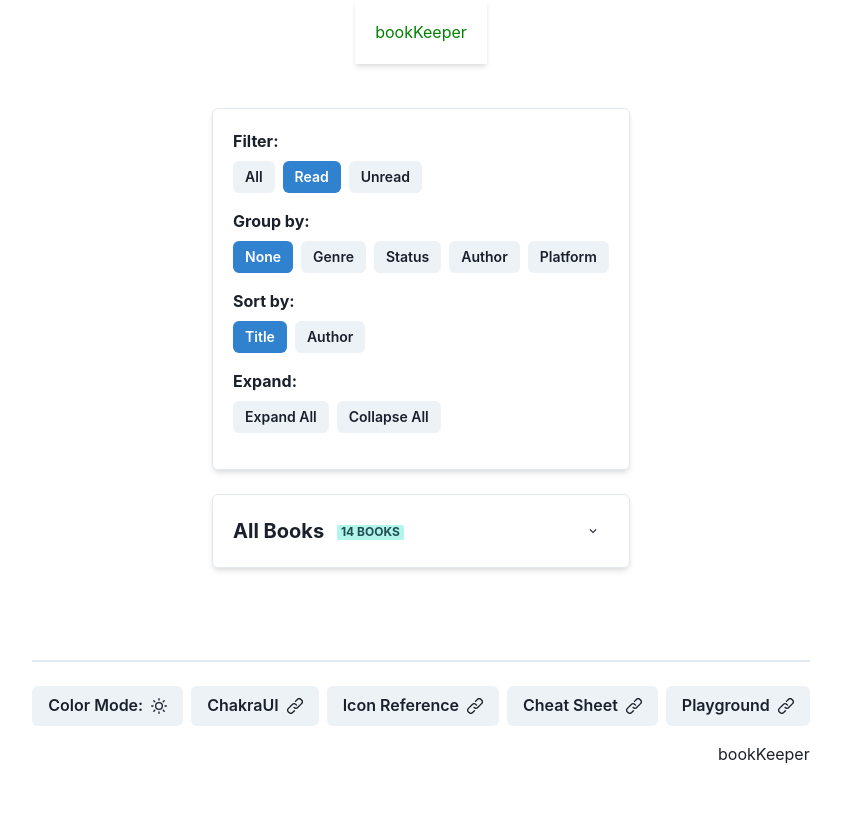
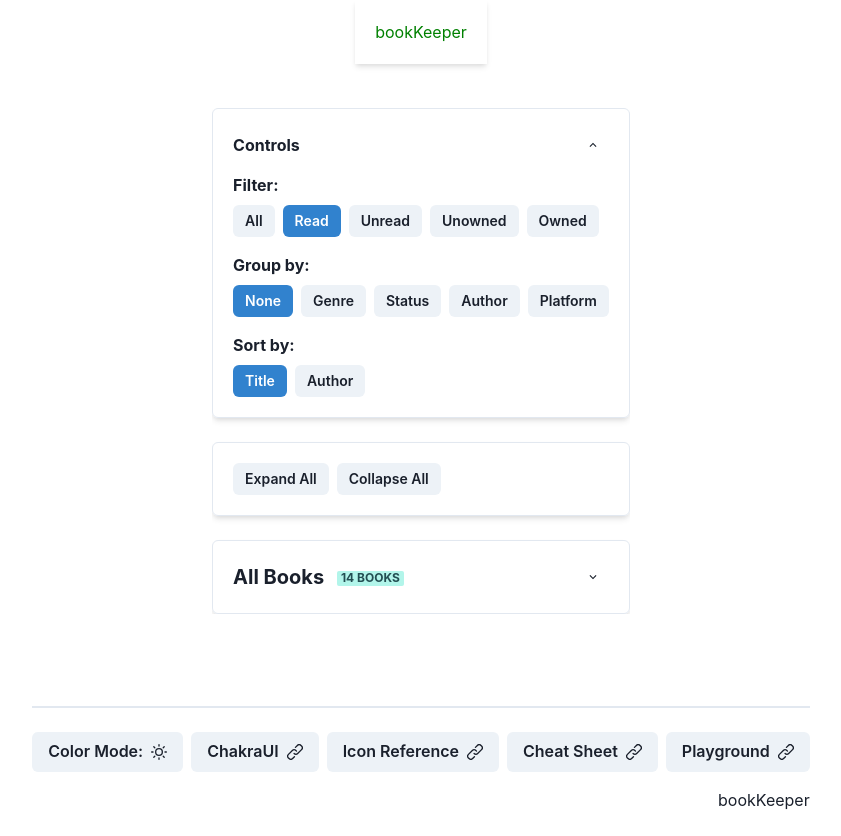
Before and after one commit to vpbasile/bookKeeper, a React (Vite) app: page /read in a window 1280 px wide. Shown: the whole page, without its empty margins (219-1060 px from the left). Before the commit the page ends 800 px from the top, so only its background shows below. Built offline with nearby package versions, Linux system fonts and the light colour scheme.

Commit message:
Add support for 'unowned' and 'owned' filters in BookList component

```diff
--- a/src/App.tsx
+++ b/src/App.tsx
@@ -10,6 +10,8 @@ function App() {
         <Route path="all" element={<BookList filter="all" />} />
         <Route path="read" element={<BookList filter="read" />} />
         <Route path="unread" element={<BookList filter="unread" />} />
+        <Route path="unowned" element={<BookList filter="unowned" />} />
+        <Route path="owned" element={<BookList filter="owned" />} />
       </Route>
     </Routes>
   )
--- a/src/components/BookList.tsx
+++ b/src/components/BookList.tsx
@@ -1,18 +1,42 @@
-import { Box, Button, ButtonGroup, Text, VStack } from '@chakra-ui/react';
+import { ChevronDownIcon, ChevronUpIcon } from '@chakra-ui/icons';
+import { Box, Button, ButtonGroup, Collapse, HStack, IconButton, Text, VStack } from '@chakra-ui/react';
 import { useState } from 'react';
 import { useNavigate, useSearchParams } from 'react-router-dom';
-import { allBooks, readBooks, unreadBooks } from '../data/filters';
+import books from '../data/books.json';
+import { readBooks, unreadBooks } from '../data/filters';
 import genres from '../data/genres.json';
 import { TBook } from '../types';
 import CollapsibleShelf from './CollapsibleShelf';
 
 interface BookListProps {
-    filter: 'all' | 'read' | 'unread';
+    filter: 'all' | 'read' | 'unread' | 'unowned' | 'owned';
 }
+
+const FILTER_OPTIONS = [
+    { value: 'all', label: 'All' },
+    { value: 'read', label: 'Read' },
+    { value: 'unread', label: 'Unread' },
+    { value: 'unowned', label: 'Unowned' },
+    { value: 'owned', label: 'Owned' },
+] as const;
+
+const GROUP_OPTIONS = [
+    { value: 'none', label: 'None' },
+    { value: 'genre', label: 'Genre' },
+    { value: 'status', label: 'Status' },
+    { value: 'author', label: 'Author' },
+    { value: 'platform', label: 'Platform' },
+] as const;
+
+const SORT_OPTIONS = [
+    { value: 'title', label: 'Title' },
+    { value: 'author', label: 'Author' },
+] as const;
 
 export default function BookList({ filter }: BookListProps) {
     const [searchParams, setSearchParams] = useSearchParams();
     const navigate = useNavigate();
+    const [expandControls, setExpandControls] = useState(true);
     const [expandAll, setExpandAll] = useState(false);
 
     const groupBy = searchParams.get('groupBy') || 'none';
@@ -30,10 +54,18 @@ export default function BookList({ filter }: BookListProps) {
 
     // Filter books
     const getFilteredBooks = (): TBook[] => {
+        const allBooks = Object.values(books) as TBook[];
         switch (filter) {
-            case 'read': return readBooks();
-            case 'unread': return unreadBooks();
-            default: return allBooks();
+            case 'read':
+                return readBooks();
+            case 'unread':
+                return unreadBooks();
+            case 'unowned':
+                return allBooks.filter(book => !book.platforms || book.platforms.length === 0);
+            case 'owned':
+                return allBooks.filter(book => book.platforms && book.platforms.length > 0);
+            default:
+                return allBooks;
         }
     };
 
@@ -99,34 +131,74 @@ export default function BookList({ filter }: BookListProps) {
     const groupedBooks = getGroupedBooks();
 
     return (
-        <VStack spacing={6} align="stretch">
+        <VStack spacing={6} align="stretch" overflowY="scroll">
             <Box p={5} shadow="md" borderWidth="1px" borderRadius="md">
+                <HStack justify="space-between" mb={expandControls ? 3 : 0}>
+                    <Text fontWeight="bold">Controls</Text>
+                    <IconButton
+                        aria-label={expandControls ? "Hide controls" : "Show controls"}
+                        icon={expandControls ? <ChevronUpIcon /> : <ChevronDownIcon />}
+                        onClick={() => setExpandControls(!expandControls)}
+                        variant="ghost"
+                        size="sm"
+                    />
+                </HStack>
+
+                <Collapse in={expandControls} animateOpacity>
+                    <VStack align="stretch" spacing={4}>
+                        <Box>
                             <Text fontWeight="bold" mb={2}>Filter:</Text>
-                <ButtonGroup size="sm" mb={4}>
-                    <Button colorScheme={filter === 'all' ? 'blue' : 'gray'} onClick={() => changeFilter('all')}>All</Button>
-                    <Button colorScheme={filter === 'read' ? 'blue' : 'gray'} onClick={() => changeFilter('read')}>Read</Button>
-                    <Button colorScheme={filter === 'unread' ? 'blue' : 'gray'} onClick={() => changeFilter('unread')}>Unread</Button>
+                            <ButtonGroup size="sm">
+                                {FILTER_OPTIONS.map(option => (
+                                    <Button
+                                        key={option.value}
+                                        colorScheme={filter === option.value ? 'blue' : 'gray'}
+                                        onClick={() => changeFilter(option.value)}
+                                    >
+                                        {option.label}
+                                    </Button>
+                                ))}
                             </ButtonGroup>
+                        </Box>
 
+                        <Box>
                             <Text fontWeight="bold" mb={2}>Group by:</Text>
-                <ButtonGroup size="sm" mb={4}>
-                    <Button colorScheme={groupBy === 'none' ? 'blue' : 'gray'} onClick={() => updateParam('groupBy', 'none')}>None</Button>
-                    <Button colorScheme={groupBy === 'genre' ? 'blue' : 'gray'} onClick={() => updateParam('groupBy', 'genre')}>Genre</Button>
-                    <Button colorScheme={groupBy === 'status' ? 'blue' : 'gray'} onClick={() => updateParam('groupBy', 'status')}>Status</Button>
-                    <Button colorScheme={groupBy === 'author' ? 'blue' : 'gray'} onClick={() => updateParam('groupBy', 'author')}>Author</Button>
-                    <Button colorScheme={groupBy === 'platform' ? 'blue' : 'gray'} onClick={() => updateParam('groupBy', 'platform')}>Platform</Button>
+                            <ButtonGroup size="sm">
+                                {GROUP_OPTIONS.map(option => (
+                                    <Button
+                                        key={option.value}
+                                        colorScheme={groupBy === option.value ? 'blue' : 'gray'}
+                                        onClick={() => updateParam('groupBy', option.value)}
+                                    >
+                                        {option.label}
+                                    </Button>
+                                ))}
                             </ButtonGroup>
+                        </Box>
 
+                        <Box>
                             <Text fontWeight="bold" mb={2}>Sort by:</Text>
-                <ButtonGroup size="sm" mb={4}>
-                    <Button colorScheme={sortBy === 'title' ? 'blue' : 'gray'} onClick={() => updateParam('sortBy', 'title')}>Title</Button>
-                    <Button colorScheme={sortBy === 'author' ? 'blue' : 'gray'} onClick={() => updateParam('sortBy', 'author')}>Author</Button>
+                            <ButtonGroup size="sm">
+                                {SORT_OPTIONS.map(option => (
+                                    <Button
+                                        key={option.value}
+                                        colorScheme={sortBy === option.value ? 'blue' : 'gray'}
+                                        onClick={() => updateParam('sortBy', option.value)}
+                                    >
+                                        {option.label}
+                                    </Button>
+                                ))}
                             </ButtonGroup>
-                <Text fontWeight="bold" mb={2}>Expand:</Text>
-                <ButtonGroup size="sm" mb={4}>
+                        </Box>
+
+                    </VStack>
+                </Collapse>
+            </Box>
+            <Box  p={5} shadow="md" borderWidth="1px" borderRadius="md">
+                <HStack>
                     <Button size="sm" onClick={() => setExpandAll(true)}>Expand All</Button>
                     <Button size="sm" onClick={() => setExpandAll(false)}>Collapse All</Button>
-                </ButtonGroup>
+                </HStack>
             </Box>
 
             {Object.entries(groupedBooks).map(([title, bookList]) => (
```
Lines whose indentation alone changed are shown as unchanged.
